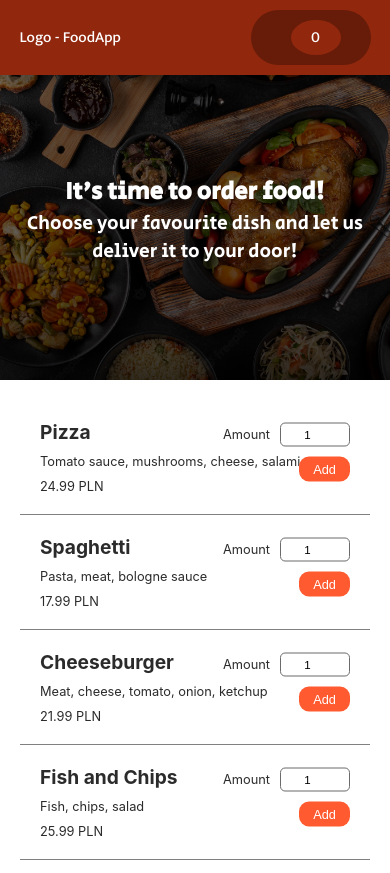
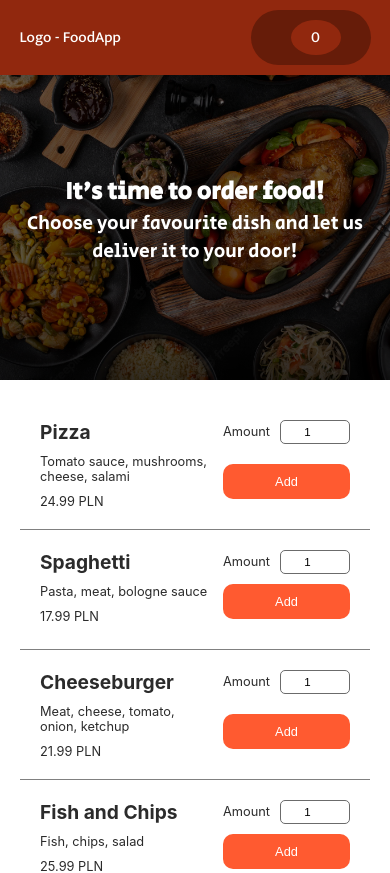
Before and after one commit to BlazejDuszynski/food_order_app, a React (Create React App) app: page / in a window 390 px wide. Shown: the top 873 px of the page. Built offline with nearby package versions, Linux system fonts and the light colour scheme; some icons are missing.

Commit message:
form in MenuItem displayed flex and responsive

```diff
--- a/src/Components/Layout/Menu/MenuItem.module.css
+++ b/src/Components/Layout/Menu/MenuItem.module.css
@@ -2,16 +2,16 @@
   padding: 20px;
   border-bottom: 1px solid grey;
   color: rgb(43, 43, 43);
-  position: relative;
+  display: flex;
+  justify-content: space-between;
+  height: auto;
+  gap: 10px;
 }
 
 .form {
-  position: absolute;
-  right: 20px;
-  top: 50%;
-  transform: translateY(-50%);
   display: flex;
   flex-direction: column;
+  justify-content: space-between;
 }
 
 .input {
@@ -52,15 +52,3 @@
     font-size: 0.8em;
   }
 }
-
-@media (max-width: 480px) {
-  .button {
-    padding: 5px;
-    width: 40%;
-    margin: 10px 0;
-    align-self: flex-end;
-  }
-  .form {
-    justify-content: flex-end;
-  }
-}
```
